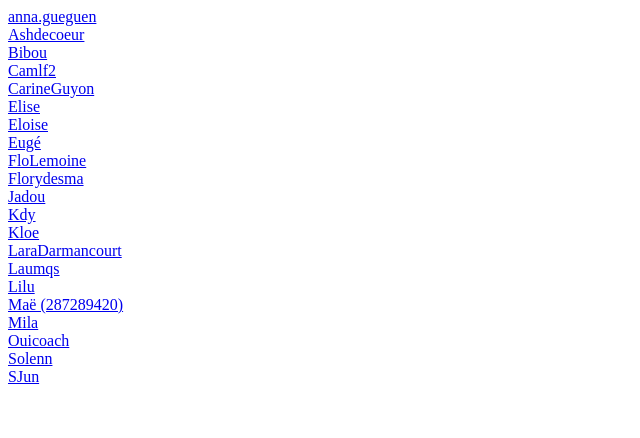
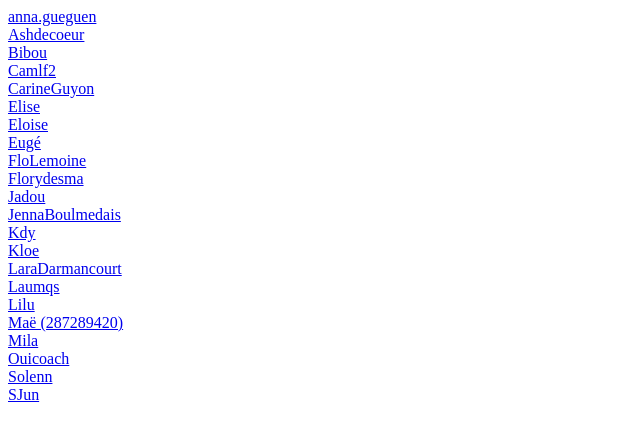
Before and after one commit to BouclisY/bouclisy.github.io, a plain HTML site: page index.html in a window 1280 px wide. Shown: the whole page, without its empty margins (0-640 px from the left). Drawn offline with Linux system fonts and the light colour scheme.

Commit message:
Update index.html

```diff
--- a/index.html
+++ b/index.html
@@ -20,6 +20,7 @@
 	<a target="_blank" href="https://www.instagram.com/graphql/query/?query_hash=de8017ee0a7c9c45ec4260733d81ea31&variables={%22reel_ids%22:[%22460113004%22],%22tag_names%22:[],%22location_ids%22:[],%22highlight_reel_ids%22:[],%22precomposed_overlay%22:false,%22show_story_viewer_list%22:false,%22story_viewer_fetch_count%22:50,%22story_viewer_cursor%22:%22%22}">FloLemoine</a><br>
 	<a target="_blank" href="https://www.instagram.com/graphql/query/?query_hash=de8017ee0a7c9c45ec4260733d81ea31&variables={%22reel_ids%22:[%223486349%22],%22tag_names%22:[],%22location_ids%22:[],%22highlight_reel_ids%22:[],%22precomposed_overlay%22:false,%22show_story_viewer_list%22:false,%22story_viewer_fetch_count%22:50,%22story_viewer_cursor%22:%22%22}">Florydesma</a><br>
 	<a target="_blank" href="https://www.instagram.com/graphql/query/?query_hash=de8017ee0a7c9c45ec4260733d81ea31&variables={%22reel_ids%22:[%221375097396%22],%22tag_names%22:[],%22location_ids%22:[],%22highlight_reel_ids%22:[],%22precomposed_overlay%22:false,%22show_story_viewer_list%22:false,%22story_viewer_fetch_count%22:50,%22story_viewer_cursor%22:%22%22}">Jadou</a><br>
+	<a target="_blank" href="https://www.instagram.com/graphql/query/?query_hash=de8017ee0a7c9c45ec4260733d81ea31&variables={%22reel_ids%22:[%22986602477%22],%22tag_names%22:[],%22location_ids%22:[],%22highlight_reel_ids%22:[],%22precomposed_overlay%22:false,%22show_story_viewer_list%22:false,%22story_viewer_fetch_count%22:50,%22story_viewer_cursor%22:%22%22}">JennaBoulmedais</a><br>
 	<a target="_blank" href="https://www.instagram.com/graphql/query/?query_hash=de8017ee0a7c9c45ec4260733d81ea31&variables={%22reel_ids%22:[%22296309361%22],%22tag_names%22:[],%22location_ids%22:[],%22highlight_reel_ids%22:[],%22precomposed_overlay%22:false,%22show_story_viewer_list%22:false,%22story_viewer_fetch_count%22:50,%22story_viewer_cursor%22:%22%22}">Kdy</a><br>
 	<a target="_blank" href="https://www.instagram.com/graphql/query/?query_hash=de8017ee0a7c9c45ec4260733d81ea31&variables={%22reel_ids%22:[%222847286969%22],%22tag_names%22:[],%22location_ids%22:[],%22highlight_reel_ids%22:[],%22precomposed_overlay%22:false,%22show_story_viewer_list%22:false,%22story_viewer_fetch_count%22:50,%22story_viewer_cursor%22:%22%22}">Kloe</a><br>
 	<a target="_blank" href="https://www.instagram.com/graphql/query/?query_hash=de8017ee0a7c9c45ec4260733d81ea31&variables={%22reel_ids%22:[%22241188492%22],%22tag_names%22:[],%22location_ids%22:[],%22highlight_reel_ids%22:[],%22precomposed_overlay%22:false,%22show_story_viewer_list%22:false,%22story_viewer_fetch_count%22:50,%22story_viewer_cursor%22:%22%22}">LaraDarmancourt</a><br>
```
